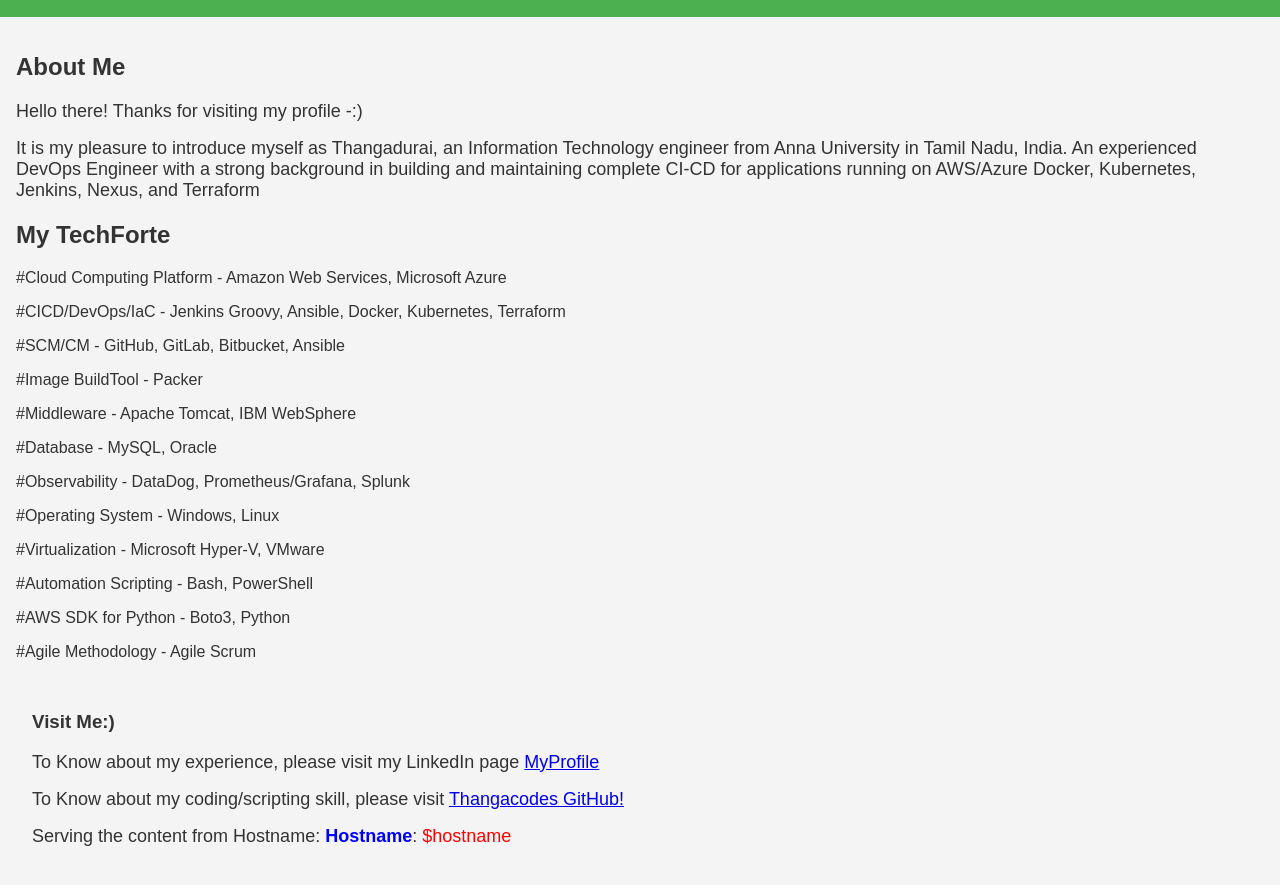
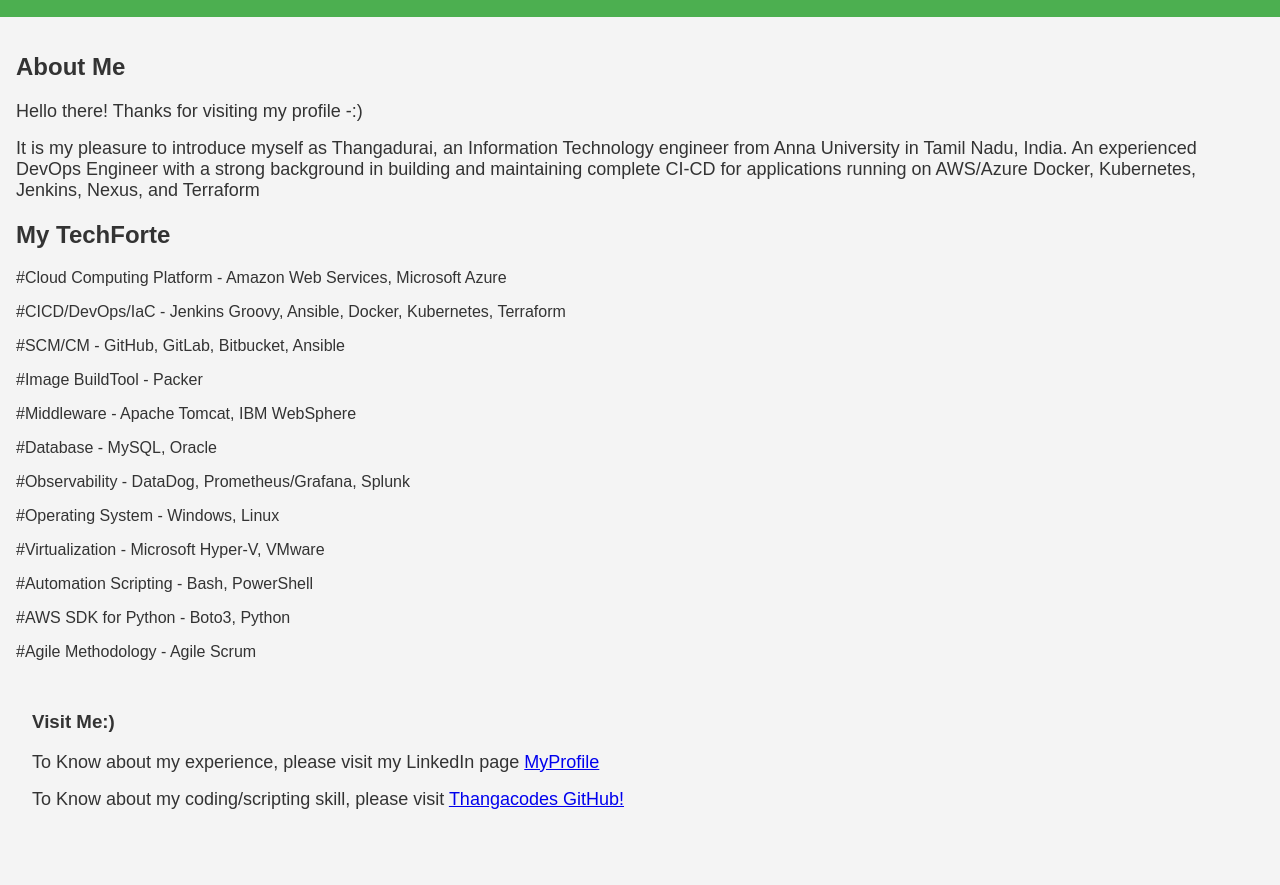
Before and after one commit to thangacodes/landing_page, a plain HTML site: page index.html in a window 1280 px wide. Shown: the part 95-980 px from the top of the page. After the commit the page ends 953 px from the top, so only its background shows below. Drawn offline with Linux system fonts and the light colour scheme.

Commit message:
Update index.html

```diff
--- a/index.html
+++ b/index.html
@@ -62,13 +62,6 @@
 <h3> Visit Me:) </h3>
 <p> <font size="4"> To Know about my experience, please visit my LinkedIn page <a href="https://www.linkedin.com/in/thangadurai-murugan-87958556/" target="_blank" rel="noopener noreferrer">MyProfile </a> </font> </p>
 <p> <font size="4"> To Know about my coding/scripting skill, please visit <a href="https://github.com/thangacodes" target="_blank" rel="noopener noreferrer">Thangacodes GitHub! </a> </font> </p>
-<p>
-  <font size="4">
-    Serving the content from Hostname:
-    <span style="font-weight: bold; color: blue;">Hostname</span>:
-    <span style="color: red;">$hostname</span>
-  </font>
-</p>
 </main>
 </body>
 </html>
```
